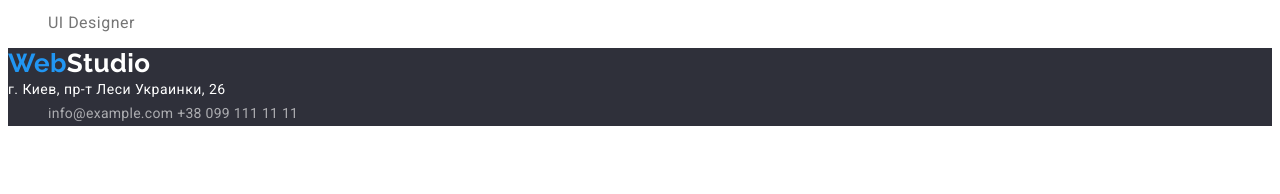
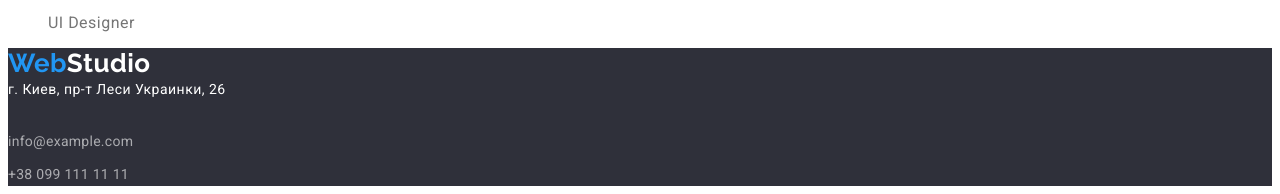
Before and after one commit to Chainiuk/goit-markup-hw-02, a plain HTML site: page index.html in a window 1280 px wide. Shown: the part 2022-2216 px from the top of the page. Before the commit the page ends 2156 px from the top, so only its background shows below. Drawn offline with Linux system fonts and the light colour scheme.

Commit message:
Update index.html

```diff
--- a/index.html
+++ b/index.html
@@ -65,8 +65,8 @@
         <a class="main-page-link" href="" ><span class="web">Web</span><span class="studio-footer">Studio</span></a>
         <address class="adress">г. Киев, пр-т Леси Украинки, 26</address>
         <ul class="contact-list">
-        <li class="contact-list-element"><a class="footer-contacts" href="#">info@example.com</a></li>
-        <li class="contact-list-element"><a class="footer-contacts" href="#">+38 099 111 11 11</a></li>
+        <li class="footer-contact-list-element"><a class="footer-contacts" href="#">info@example.com</a></li>
+        <li class="footer-contact-list-element"><a class="footer-contacts" href="#">+38 099 111 11 11</a></li>
         </ul>
     </footer>
  </body>
```
